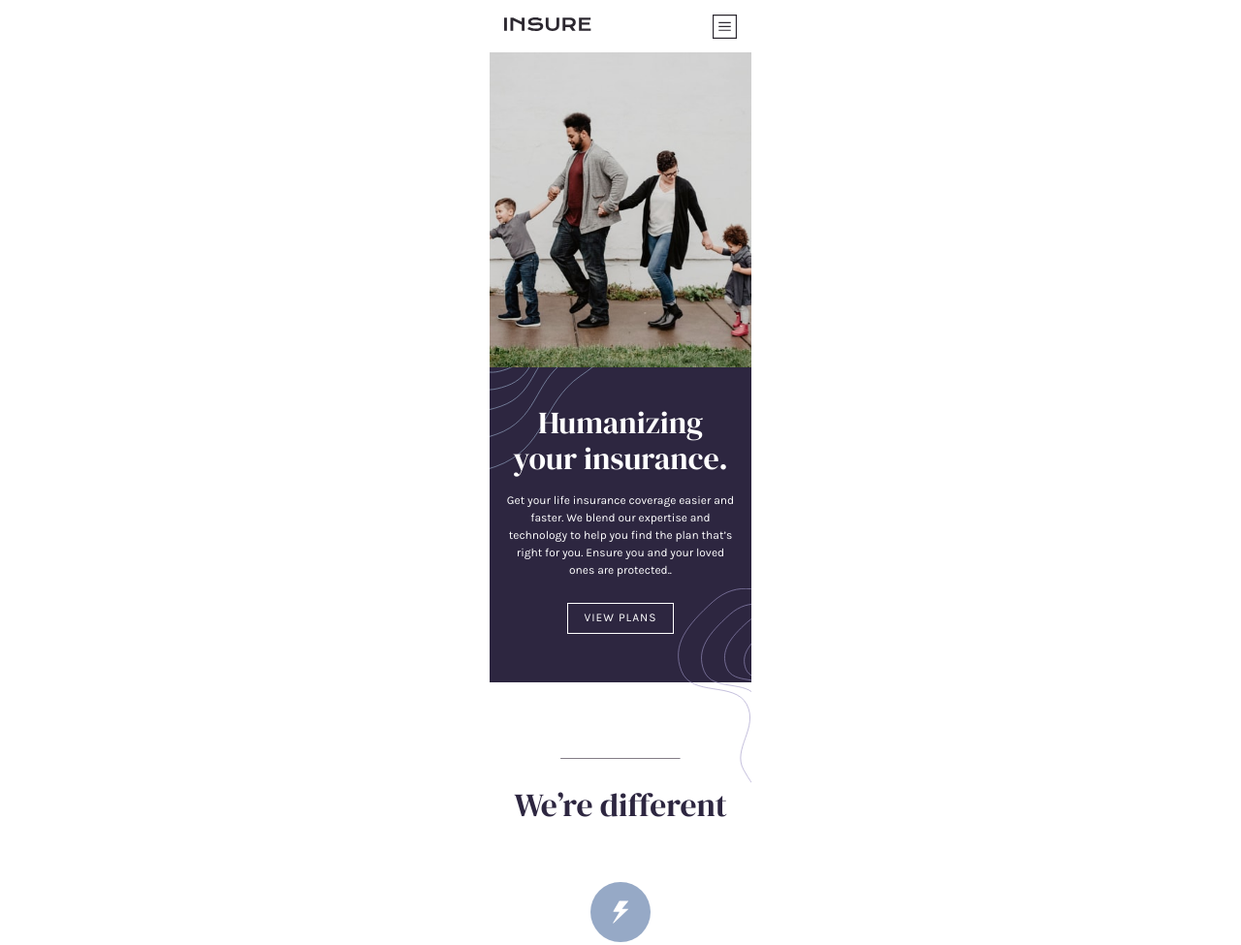
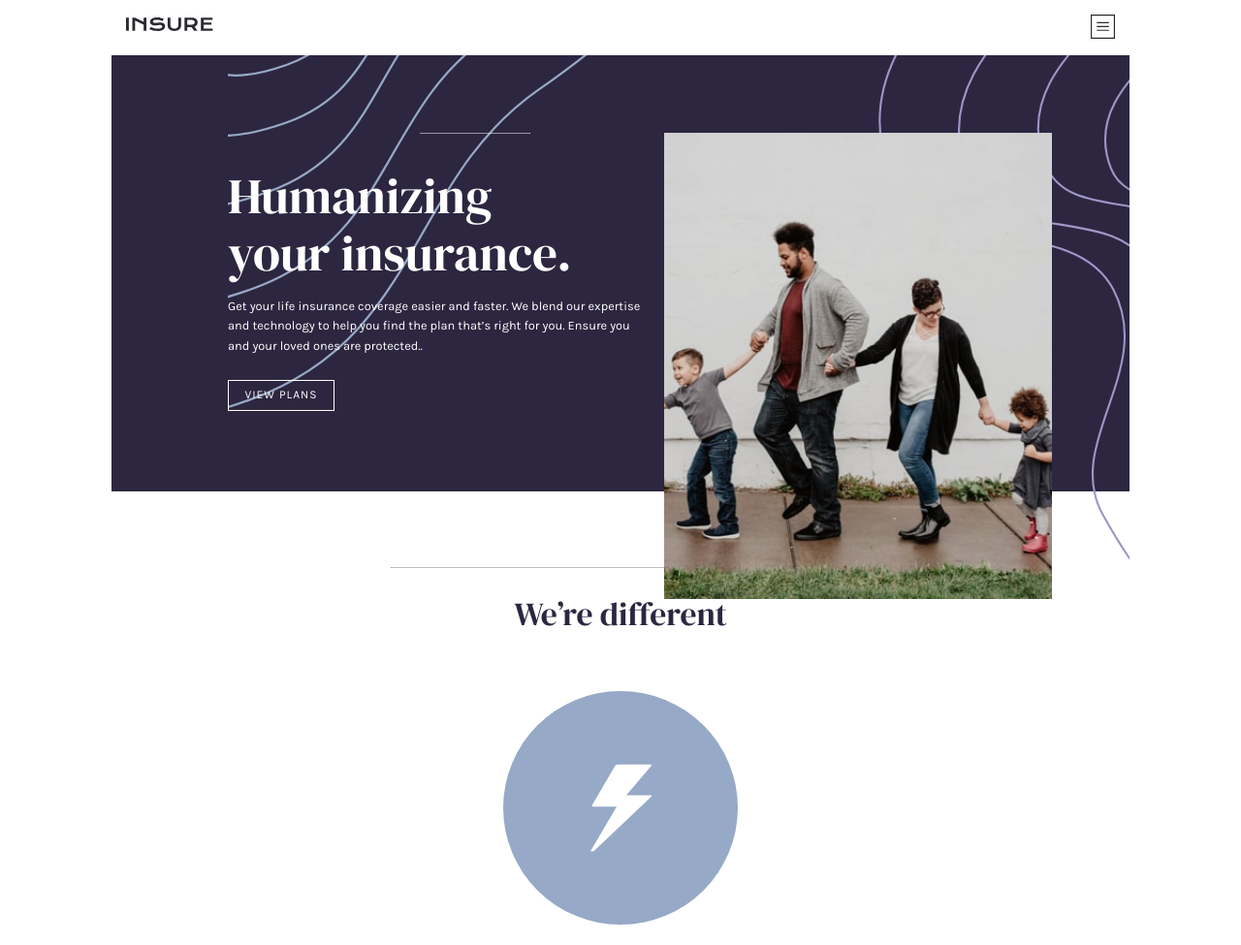
Before and after one commit to Hrodberht/Insure-landing-page, a plain HTML site: page index.html in a window 1280 px wide. Shown: the top 975 px of the page at 97% size. Drawn offline with Linux system fonts and the light colour scheme.

Commit message:
Add desktop intro styles

```diff
--- a/index.html
+++ b/index.html
@@ -32,9 +32,11 @@
 <main class="main">
 
   <div class="insurance">
-    <img class="insurance__hero-img"src="images/image-intro-mobile.jpg" alt="Image of a family of four holding hands together">
+    <img class="insurance__hero-img" src="images/image-intro-mobile.jpg" alt="Image of a family of four holding hands together">
 
     <div class="insurance__intro">
+      <hr class="divider-desktop--narow" size="1">
+
       <h1 class="insurance__header">
         Humanizing your insurance.
       </h1>
@@ -219,7 +221,7 @@
   </div>
   <div class="attribution">
     Challenge by <a href="https://www.frontendmentor.io?ref=challenge" target="_blank">Frontend Mentor</a>.
-    Coded by <a href="#">Your Name Here</a>.
+    Coded by <a href="https://github.com/Hrodberht">Robert</a>.
   </div>
 </footer>
 </div>
--- a/styles/styles.css
+++ b/styles/styles.css
@@ -271,12 +271,66 @@ main {
     background-size: 285px;
 }
 
+.divider-desktop--narow {
+    display: none;
+}
+
 .divider--narow {
     max-width: 45%;
-    border-top: 1px solid hsl(273, 4%, 51%);
+    border-top: 1px solid rgba(131, 125, 135, 0.5);
 }
 
 .divider--wide {
     max-width: 85%;
-    border-top: 1px solid hsl(0, 0%, 81%);
+    border-top: 1px solid rgba(207, 207, 207, 0.5);
 }
+
+/* Media queries */
+
+@media only screen and (min-width: 720px) {
+    body {
+        max-width: 1050px;
+    }
+
+    .insurance {
+        height: 450px;
+        padding-left: 120px;
+    }
+
+    .divider-desktop--narow {
+        display: block;
+        margin-bottom: 75px;
+        position: relative;
+        top: 80px;
+        right: 210px;
+        max-width: 12%;
+        border-top: 1px solid rgba(255, 255, 255, 0.5);
+    }
+
+    .insurance__header {
+        max-width: 360px;
+        margin: 0;
+        text-align: left;
+        font-size: 3.2em;
+    }
+
+    .insurance__description {
+        max-width: 440px;
+        margin: 0;
+        text-align: left;
+        font-size: 0.8em;
+        line-height: 1.6em;
+    }
+
+    .insurance-plans__link {
+        margin: 0;
+    }
+
+    .insurance__hero-img {
+        float: right;
+        position: relative;
+        width: 400px;
+        top: 80px;
+        right: 80px;
+    }
+}
```
